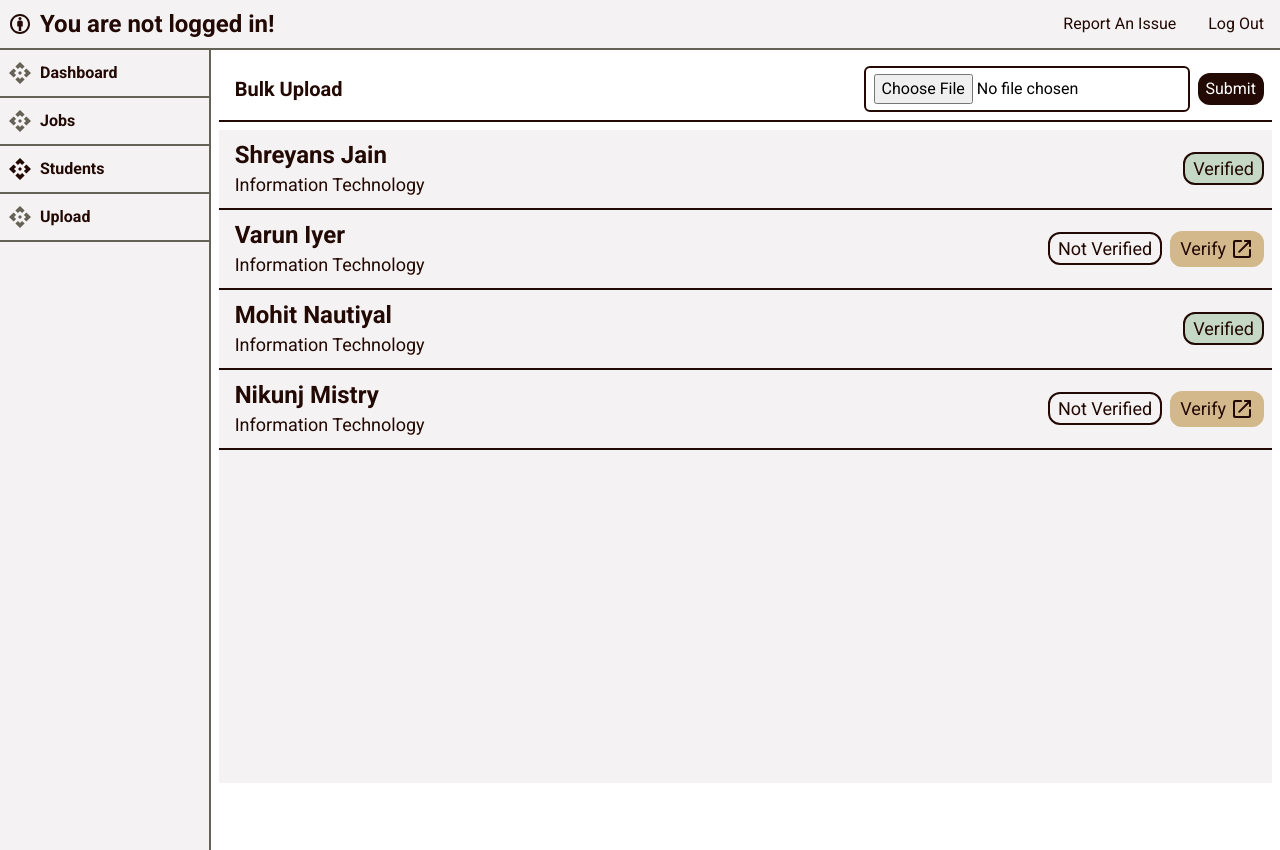
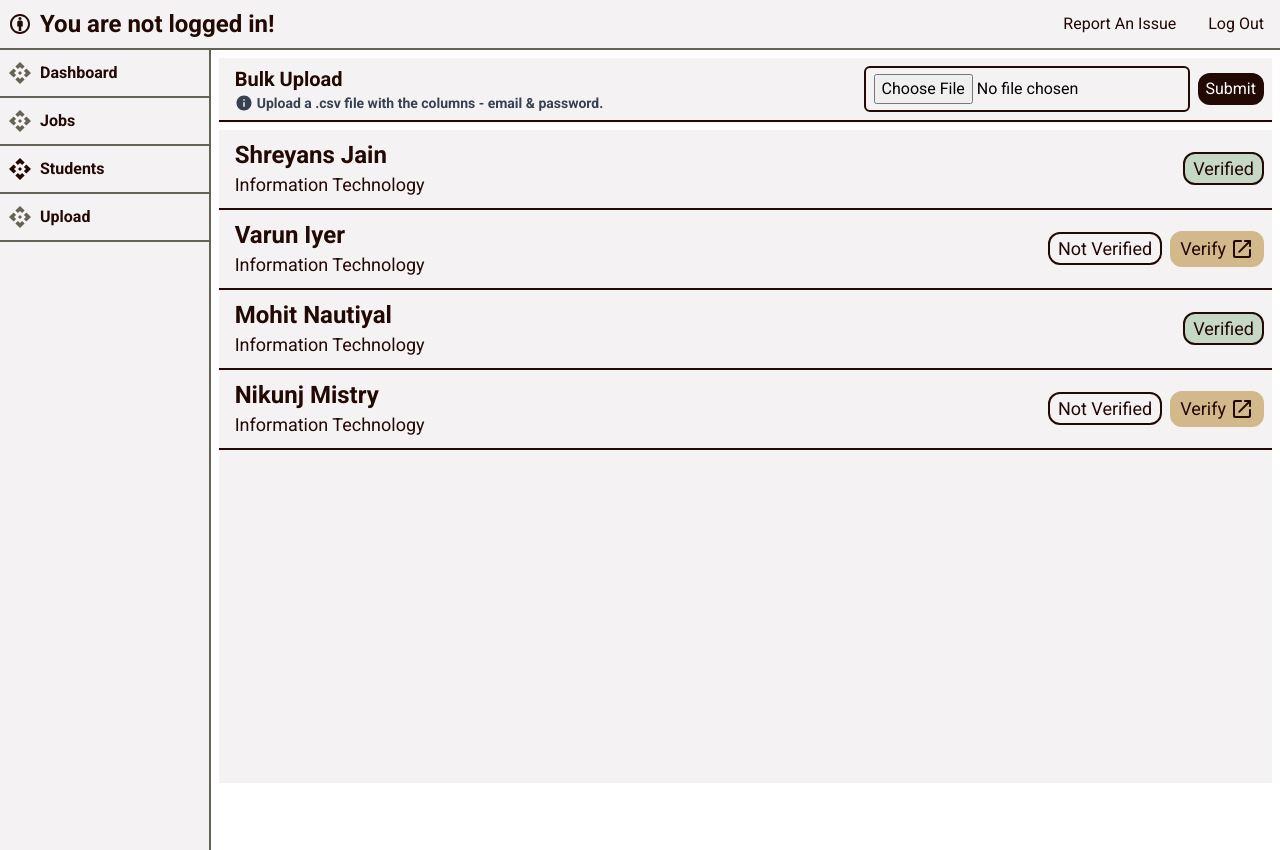
Before and after one commit to shreyanzjain/scoop-mern, a React (Vite) app in the folder frontend/: page /placement-cell in a window 1280 px wide. Both pictures are taken after a click on the link "Students". Built offline with nearby package versions, Linux system fonts and the light colour scheme; no server answers.

Commit message:
refactor adminRoutes, and placement frontend

```diff
--- a/frontend/src/components/Placement/JobRow.jsx
+++ b/frontend/src/components/Placement/JobRow.jsx
@@ -1,5 +1,6 @@
 import React from "react";
 import colorStatus from "./ColorStatus.json";
+import statusText from './StatusToText.json';
 import OpenInNewRoundedIcon from '@mui/icons-material/OpenInNewRounded';
 
 function JobRow({title, company, status}) {
@@ -14,7 +15,7 @@ function JobRow({title, company, status}) {
         <div className="flex items-center justify-between gap-2">
           <div>
             <a className="border-2 rounded-xl px-2 py-1 border-licorice" style={{backgroundColor: colorStatus[status]}}>
-              {status}
+              {statusText[status]}
             </a>
           </div>
           <div>
--- a/frontend/src/components/Placement/Placement.jsx
+++ b/frontend/src/components/Placement/Placement.jsx
@@ -17,12 +17,12 @@ export default function () {
   useEffect(() => {
     async function fetchUserData() {
       await axios
-        .get("http://127.0.0.1:3000/user/get_user_data", {
+        .get("http://127.0.0.1:3000/user/auth_test", {
           withCredentials: true,
         })
         .then((res) => {
           console.log(res);
-          setUserText(res.data.email);
+          setUserText(res.data.entityEmail);
         })
         .catch((err) => {
           console.log(err);
--- a/frontend/src/components/Placement/PlacementNavbar.jsx
+++ b/frontend/src/components/Placement/PlacementNavbar.jsx
@@ -5,8 +5,8 @@ import axios from "axios";
 
 function login() {
   axios.post("http://127.0.0.1:3000/user/login", {
-    email: "varun@nikunj.com",
-    password: "varunnikunj",
+    email: "admin@admin.com",
+    password: "admin",
   }, {
     withCredentials: true
   })
@@ -19,7 +19,7 @@ function login() {
 }
 
 function protected_check() {
-  axios.get("http://127.0.0.1:3000/user/protected", {
+  axios.get("http://127.0.0.1:3000/user/auth_test", {
     withCredentials: true
   })
   .then((response)=> {
--- a/frontend/src/components/Placement/PlacementStudents.jsx
+++ b/frontend/src/components/Placement/PlacementStudents.jsx
@@ -1,5 +1,5 @@
 import React from "react";
-import WorkIcon from '@mui/icons-material/Work';
+import InfoIcon from '@mui/icons-material/Info';
 import StudentRow from "./StudentRow";
 import students from "./Students.json"
 
@@ -10,9 +10,17 @@ function PlacementStudents() {
   );
   return (
     <div className="w-5/6 m-2">
-      <div className="container h-16 w-full border-b-2 border-licorice">
+      <div className="container h-16 w-full border-b-2 border-licorice bg-whitesmoke shadow-sm">
           <div className="flex w-full h-full items-center justify-between">
-            <div className="text-licorice text-xl font-bold ms-4">Bulk Upload</div>
+            <div className="text-licorice text-xl font-bold ms-4">
+              <div className="flex-col items-center justify-start">
+                <p>Bulk Upload</p>
+                <div className="flex items-center text-gray-700">
+                  <InfoIcon style={{fontSize: '18px'}} className="me-1"/>
+                  <p className="text-sm">Upload a .csv file with the columns - email & password.</p>
+                </div>
+              </div>
+            </div>
             <form>
               <input type="file" className="px-2 py-1.5 border-2 border-licorice rounded-md me-2"/>
               <button type="submit" className="bg-licorice text-white py-1 px-2 rounded-xl me-2">Submit</button>
--- a/frontend/src/components/Placement/PlacementUpload.jsx
+++ b/frontend/src/components/Placement/PlacementUpload.jsx
@@ -1,6 +1,6 @@
 import React from "react";
 import { useState } from "react";
-import CloudIcon from "@mui/icons-material/Cloud";
+import Info from "@mui/icons-material/Info";
 import axios from "axios";
 
 function PlacementUpload() {
@@ -148,11 +148,17 @@ function PlacementUpload() {
                   className="block uppercase tracking-wide text-licorice text-xs font-bold mb-2"
                   htmlFor="grid-description"
                 >
-                  Description
+                 <div className="flex gap-1 items-center">
+                   <p>Description</p>
+                   <p className="flex normal-case text-gray-600 items-center">
+                    <Info style={{fontSize: '14px'}}/>
+                    Paste the role, responsibilities, and skills required here.
+                    </p>
+                 </div>
                 </label>
                 <textarea
                   value={description}
-                  className="appearance-none resize-y block w-full bg-white text-licorice rounded py-3 px-4 mb-3 leading-tight focus:outline-none focus:border-2 focus:border-licorice"
+                  className="appearance-none resize-y block w-full bg-white text-licorice rounded py-3 px-3 mb-3 leading-tight focus:outline-none focus:border-2 focus:border-licorice"
                   id="grid-description"
                   type="textarea"
                   onChange={(e) => setDescription(e.target.value)}
--- /dev/null
+++ b/frontend/src/components/Placement/StatusToText.json
@@ -0,0 +1,3 @@
+{
+    "about_to_open": "About to open"
+}
```
Also changed, not shown: 1 other file (tests, documents, lock files or other folders).
